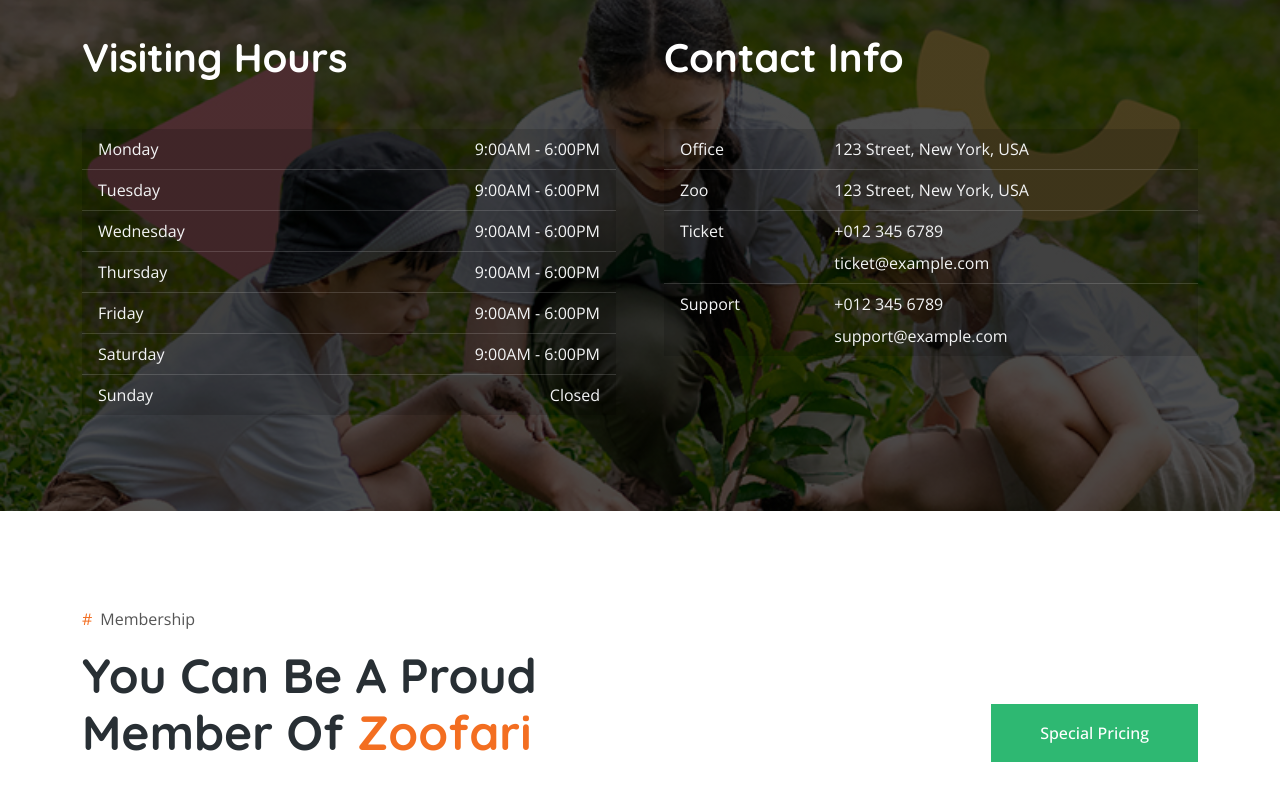
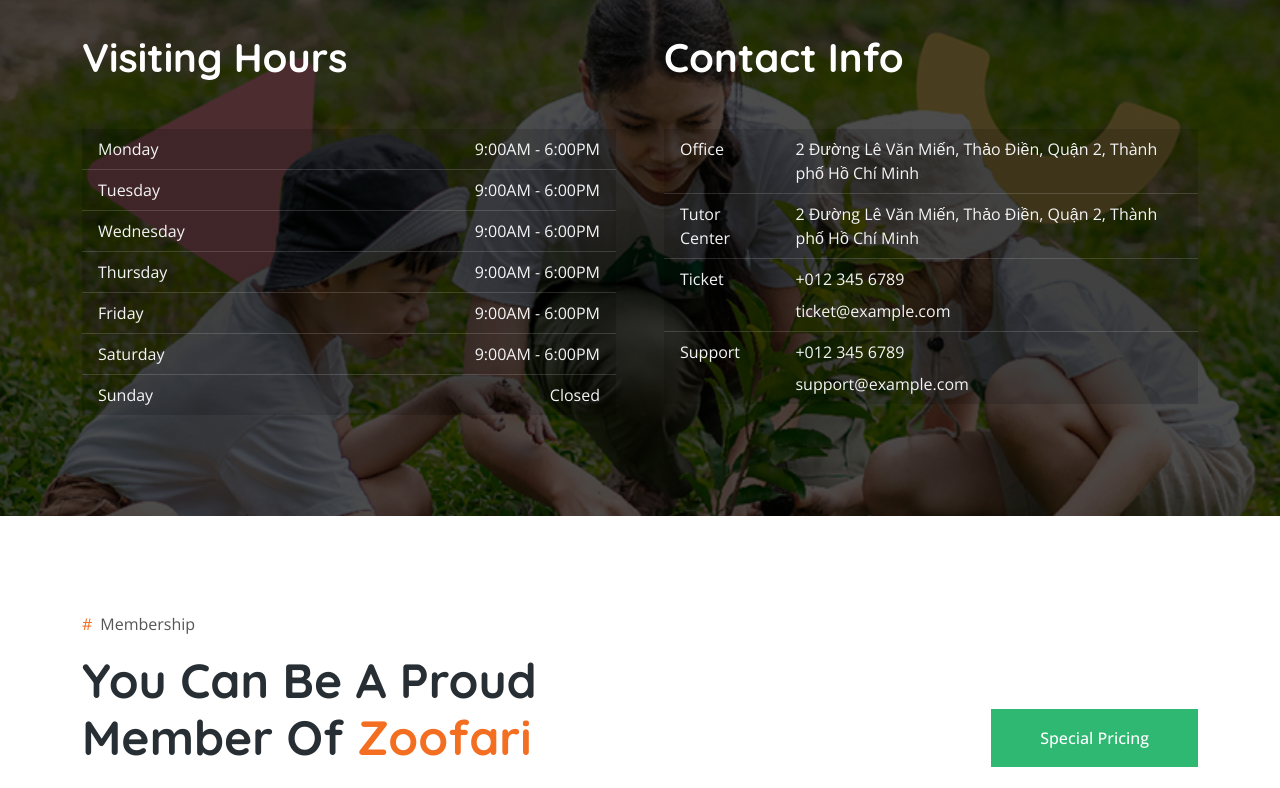
Before and after one commit to suh004757/YAHOWEBSITE, a plain HTML site: page index.html in a window 1280 px wide. Shown: the part 3706-4494 px from the top of the page. Drawn offline with nearby package versions, Linux system fonts and the light colour scheme.

Commit message:
Update index.html

```diff
--- a/index.html
+++ b/index.html
@@ -598,11 +598,11 @@
               <tbody>
                 <tr>
                   <td>Office</td>
-                  <td>123 Street, New York, USA</td>
+                  <td>2 Đường Lê Văn Miến, Thảo Điền, Quận 2, Thành phố Hồ Chí Minh</td>
                 </tr>
                 <tr>
-                  <td>Zoo</td>
-                  <td>123 Street, New York, USA</td>
+                  <td>Tutor Center</td>
+                  <td>2 Đường Lê Văn Miến, Thảo Điền, Quận 2, Thành phố Hồ Chí Minh</td>
                 </tr>
                 <tr>
                   <td>Ticket</td>
```
